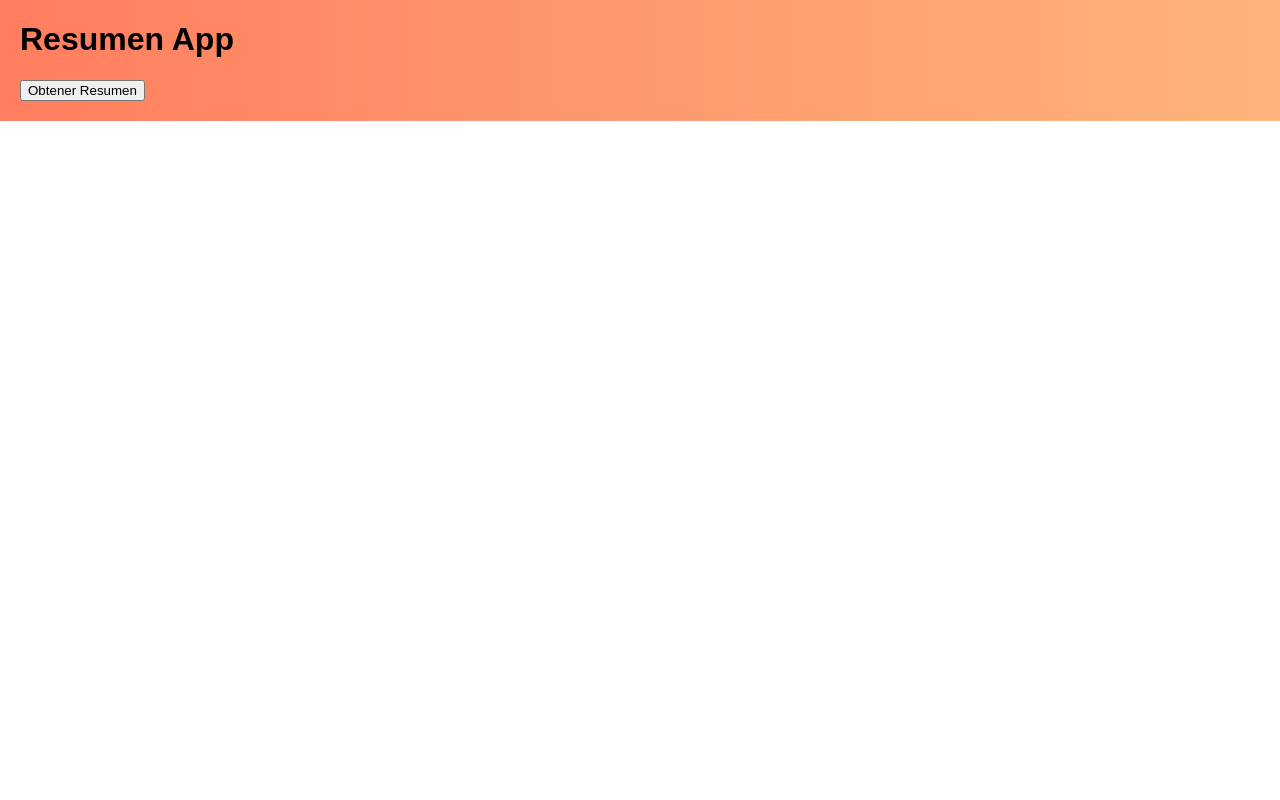
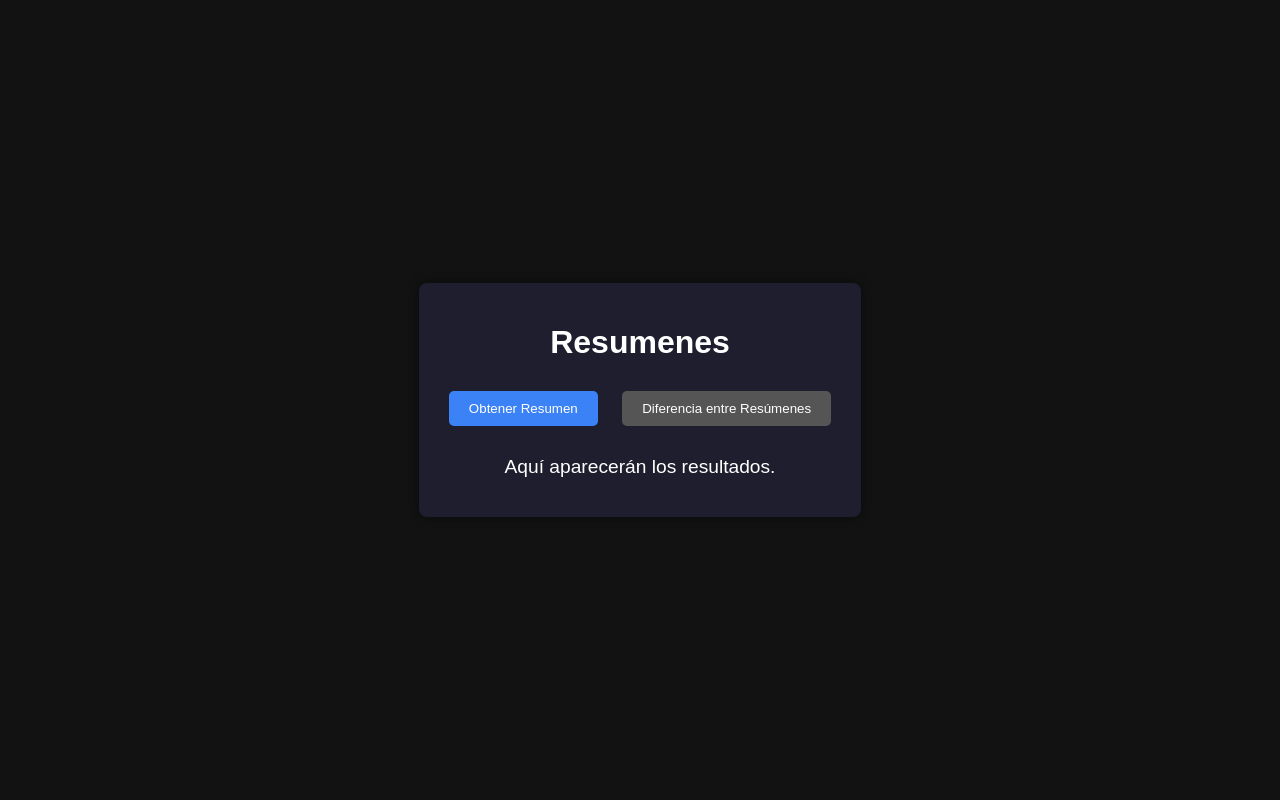
Before and after one commit to MateoGiuffra/autogs, a Python web app: template front/templates/index.html in a window 1280 px wide. Run offline with Jinja, Linux system fonts and the light colour scheme; the template is opened without the code that fills it, so the values that code supplies are empty.

Commit message:
pagina funcionando

```diff
--- a/front/static/css/styles.css
+++ b/front/static/css/styles.css
@@ -1,18 +1,55 @@
-/* styles.css */
-form {
+/* style.css */
+body {
+    margin: 0;
+    font-family: Arial, sans-serif;
+    background-color: #121212;
+    color: #ffffff;
+    display: flex;
+    justify-content: center;
+    align-items: center;
+    height: 100vh;
+}
+
+.container {
+    text-align: center;
+    padding: 20px;
+    background: #1e1e2f;
+    border-radius: 8px;
+    box-shadow: 0 0 10px rgba(0, 0, 0, 0.5);
+}
+
+h1 {
     margin-bottom: 20px;
 }
 
-#response {
-    margin-top: 20px;
-    color: green;
+.buttons {
+    margin-bottom: 20px;
 }
 
-body {
-    background: linear-gradient(to right, #ff7e5f, #feb47b);
-    background-size: cover; /* Hace que la imagen cubra todo el fondo */
-    background-position: center center; /* Centra la imagen */
-    background-repeat: no-repeat; /* Evita que la imagen se repita */
-    font-family: Arial, sans-serif;
-    margin: 20px;
+button {
+    margin: 10px;
+    padding: 10px 20px;
+    border: none;
+    border-radius: 5px;
+    background: #3b82f6;
+    color: white;
+    cursor: pointer;
+    transition: background 0.3s;
 }
+
+button:disabled {
+    background: #555;
+    cursor: not-allowed;
+}
+
+button:hover:not(:disabled) {
+    background: #2563eb;
+}
+
+#response-container {
+    margin-top: 20px;
+}
+
+#response-message {
+    font-size: 1.2em;
+}
--- a/front/static/js/scripts.js
+++ b/front/static/js/scripts.js
@@ -1,12 +1,39 @@
 // scripts.js
-async function obtenerResumen() {
-    try {
-        const response = await fetch("/obtenerResumen", {
-            method: "GET",
-        });
-        const text = await response.text();
-        document.getElementById("response").innerHTML = text;
-    } catch (error) {
-        document.getElementById("response").innerHTML = "Error: " + error;
-    }
-}
+document.addEventListener("DOMContentLoaded", () => {
+    const btnObtenerResumen = document.getElementById("btn-obtener-resumen");
+    const btnDiferenciaResumenes = document.getElementById("btn-diferencia-resumenes");
+    const responseMessage = document.getElementById("response-message");
+
+    btnObtenerResumen.addEventListener("click", () => {
+        fetch("/obtenerResumen")
+            .then(response => {
+                if (!response.ok) {
+                    throw new Error("Error al obtener resumen");
+                }
+                return response.json();
+            })
+            .then(data => {
+                responseMessage.textContent = data;
+                btnDiferenciaResumenes.disabled = false;
+            })
+            .catch(error => {
+                responseMessage.textContent = `Error: ${error.message}`;
+            });
+    });
+
+    btnDiferenciaResumenes.addEventListener("click", () => {
+        fetch("/diferenciaResumenes")
+            .then(response => {
+                if (!response.ok) {
+                    throw new Error("Error al calcular diferencia entre resúmenes");
+                }
+                return response.json();
+            })
+            .then(data => {
+                responseMessage.textContent = data;
+            })
+            .catch(error => {
+                responseMessage.textContent = `Error: ${error.message}`;
+            });
+    });
+});
--- a/front/templates/index.html
+++ b/front/templates/index.html
@@ -3,14 +3,20 @@
 <head>
     <meta charset="UTF-8">
     <meta name="viewport" content="width=device-width, initial-scale=1.0">
-    <title>Resumen App</title>
-    <link rel="stylesheet" href="{{ url_for('static', filename='css/styles.css') }}">
+    <title>Summary Application</title>
+    <link rel="stylesheet" href="/static/css/styles.css">
 </head>
 <body>
-    <h1>Resumen App</h1>
-    <button type="button" onclick="obtenerResumen()">Obtener Resumen</button>
-    <div id="response"></div>
-
-    <script src="{{ url_for('static', filename='js/scripts.js') }}"></script>
+    <div class="container">
+        <h1>Resumenes</h1>
+        <div class="buttons">
+            <button id="btn-obtener-resumen">Obtener Resumen</button>
+            <button id="btn-diferencia-resumenes" disabled>Diferencia entre Resúmenes</button>
+        </div>
+        <div id="response-container">
+            <p id="response-message">Aquí aparecerán los resultados.</p>
+        </div>
+    </div>
+    <script src="/static/js/scripts.js"></script>
 </body>
 </html>
--- a/requirements.txt
+++ b/requirements.txt
@@ -4,3 +4,4 @@ python-dotenv==1.0.1
 python_dateutil==2.9.0.post0
 selenium==4.27.1
 webdriver_manager==4.0.2
+html5lib==1.1
```
Also changed, not shown: application/automation/date_setter/DateSetterLastMonth.py (+5 -2 lines), application/controller/APIREST/SummaryApi.py (+11 -5 lines), application/service/SummaryService.py (+14 -5 lines), application/service/utils/CacheManager.py (+4 -11 lines).
